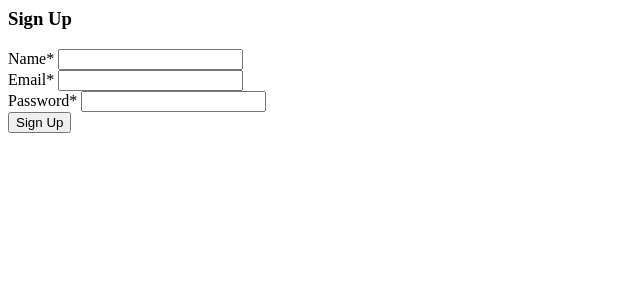
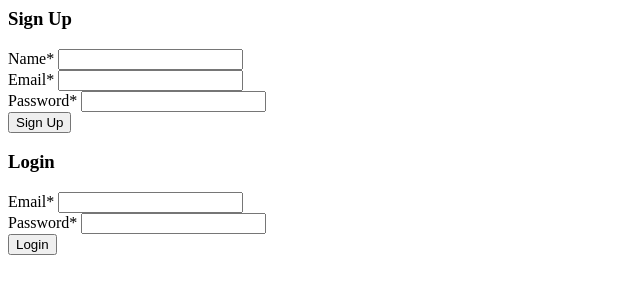
Before and after one commit to kstrazds/testlog, a PHP site: page /views/forms.php in a window 1280 px wide. Shown: the top 300 px of the page, without its empty margins (0-640 px from the left). Run offline with PHP 8.4, Linux system fonts and the light colour scheme; style sheets or scripts are compiled from the project's sources.

Commit message:
Created login form and started to create authentication

```diff
--- a/resources/assets/js/newuser.js
+++ b/resources/assets/js/newuser.js
@@ -18,6 +18,7 @@
         var temp = '<li class="message">' + element + '</li>';
 
         $('.messages-list').prepend(temp);
+        $('.signup-form input').val('');
       });
     }).fail(function () {
       alert('Something went wrong, please try again later.');
--- a/views/forms.php
+++ b/views/forms.php
@@ -19,23 +19,49 @@
             <h3 class="title">Sign Up</h3>
           </div>
         </div>
+
         <div class="messages-container">
           <ul class="messages-list"></ul>
         </div>
-        <form method="post">
+
+        <form method="post" class="signup-form">
           <div class="input-data name">
             <label for="inputName">Name<span class="required">*</span></label>
-            <input name="name" id="inputName" autocomplete="off">
+            <input name="name" required id="inputName" autocomplete="off">
           </div>
           <div class="input-data email">
             <label for="inputEmail">Email<span class="required">*</span></label>
-            <input name="email" id="inputEmail" autocomplete="off">
+            <input type="email" required name="email" id="inputEmail" autocomplete="off">
           </div>
           <div class="input-data password">
             <label for="inputPassword">Password<span class="required">*</span></label>
-            <input type="password" name="password" id="inputPassword" autocomplete="off">
+            <input type="password" required name="password" id="inputPassword" autocomplete="off">
           </div>
           <button id="signup-btn" type="submit">Sign Up</button>
+        </form>
+      </div>
+
+      <div class="form">
+        <div class="form-heading-container">
+          <div class="heading-label">
+            <h3 class="title">Login</h3>
+          </div>
+        </div>
+
+        <div class="messages-container">
+          <ul class="messages-list"></ul>
+        </div>
+
+        <form action="login" method="post" class="login-form">
+          <div class="input-data email">
+            <label for="inputEmail">Email<span class="required">*</span></label>
+            <input type="email" required name="email" id="inputEmail" autocomplete="off">
+          </div>
+          <div class="input-data password">
+            <label for="inputPassword">Password<span class="required">*</span></label>
+            <input type="password" required name="password" id="inputPassword" autocomplete="off">
+          </div>
+          <button id="login-btn" type="submit">Login</button>
         </form>
       </div>
     </div>
```
Also changed, not shown: controllers/TestlogController.php (+12 -0 lines), models/NewUser.php (+22 -4 lines).
